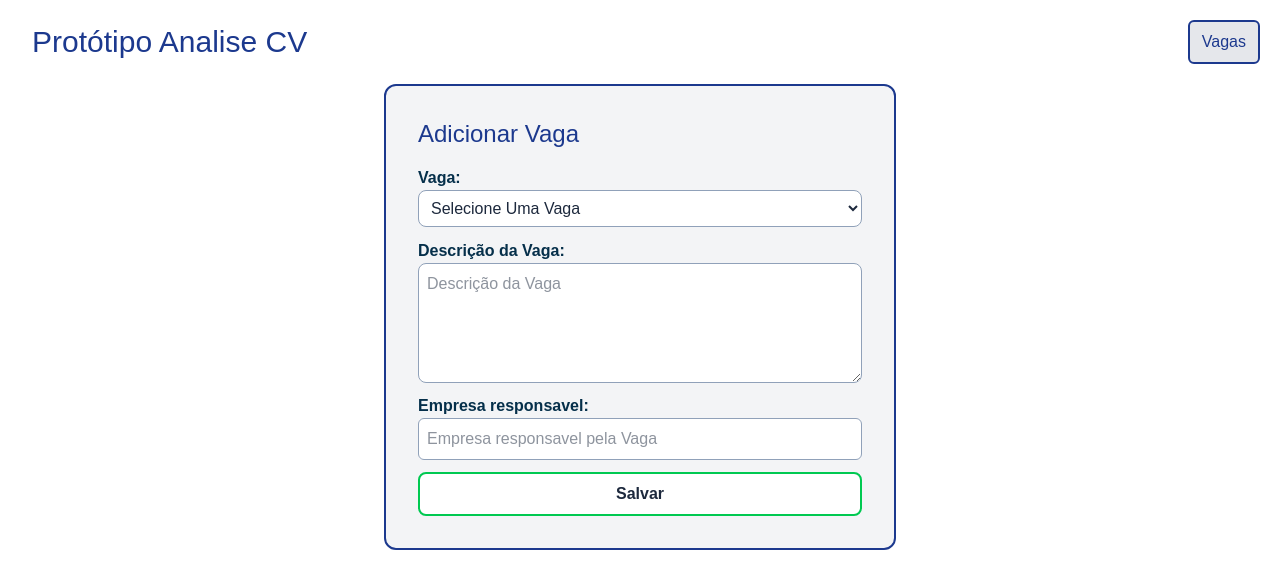
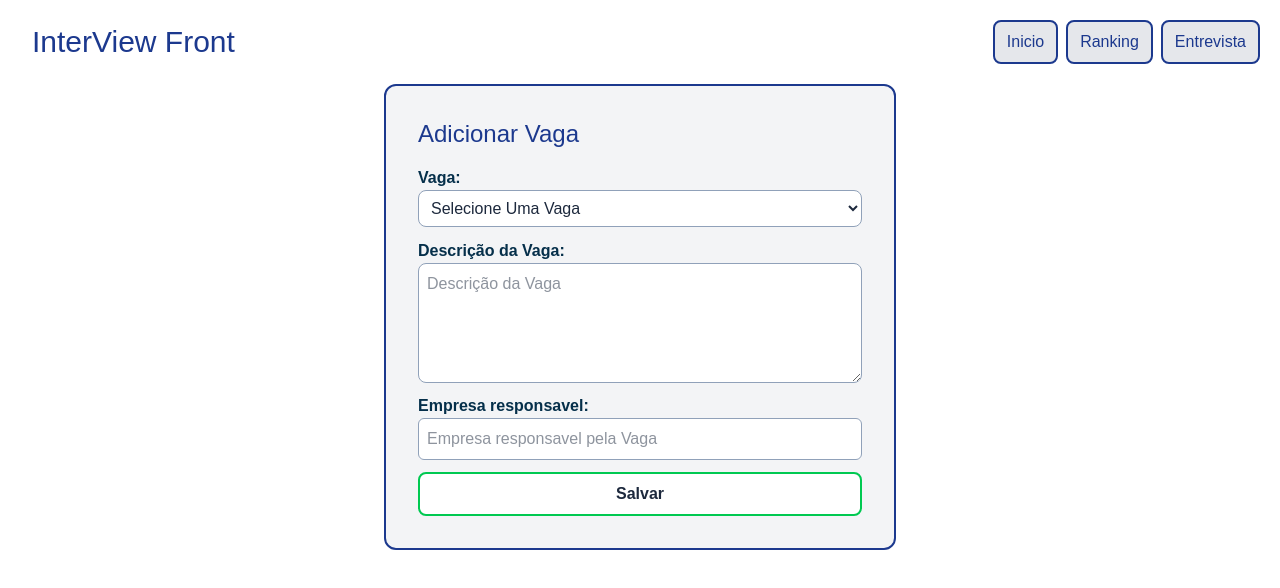
Before and after one commit to waltindobne/App-Inovacao, a Next.js app in the folder app/: page /AddVagas in a window 1280 px wide. Shown: the top 588 px of the page. Built offline with nearby package versions, Linux system fonts and the light colour scheme.

Commit message:
agora sim kkkk

```diff
--- a/app/src/app/Ranking/page.tsx
+++ b/app/src/app/Ranking/page.tsx
@@ -5,6 +5,7 @@ import Header from "@/components/layout/header";
 function Page(){
     return(
         <div>
+            <Header/>
             <Ranking/>
         </div>
     );
--- a/app/src/app/generator/page.tsx
+++ b/app/src/app/generator/page.tsx
@@ -5,6 +5,7 @@ import Header from "@/components/layout/header";
 function Page() {
     return (
         <div>
+            <Header/>
             <Generator/>
         </div>
     )
--- a/app/src/app/page.tsx
+++ b/app/src/app/page.tsx
@@ -9,6 +9,7 @@ import Vagas from "@/components/candidate/page";
 export default function Home(){
     return (
         <main>
+            <Header/>
             <Candidate/>
         </main>
     )
--- a/app/src/components/candidate/page.tsx
+++ b/app/src/components/candidate/page.tsx
@@ -54,6 +54,13 @@ function Page(){
         router.push('/ranking')
     }
 
+    const handleAlterVacancacy = () => {
+        setCandidates([]);
+        setSelectedVaga(null);
+        setExternalId('');
+    };
+
+
     const OpenCV = (e: React.MouseEvent, candidato: Candidate) => {
         e.stopPropagation();
         setSelectedCandidate(candidato);
@@ -94,7 +101,7 @@ function Page(){
                         <div className="w-full py-6 px-8 bg-sky-900 rounded-2xl">
                             <div className="w-full mb-3 flex justify-between items-center">
                                 <h1 className="text-2xl text-amber-100 font-bold">{selectedVaga?.vacancyName}</h1>
-                                <button className="py-2 px-4 border-2 border-red-800 bg-red-400 rounded-xl text-slate-800 font-bold translate cursor-pointer">Trocar de Vaga</button>
+                                <button onClick={handleAlterVacancacy} className="py-2 px-4 border-2 border-red-800 bg-red-500 rounded-xl text-slate-50 font-bold translate cursor-pointer">Trocar de Vaga</button>
                             </div>
                             <p>{selectedVaga?.description}</p>
                             <div className="flex justify-between items-center mt-4">
--- a/app/src/components/generator/page.tsx
+++ b/app/src/components/generator/page.tsx
@@ -90,7 +90,7 @@ function Page(){
 
     return (
         <div className="w-full">
-            <div className="w-3xl my-10 mx-auto">
+            <div className="w-4/5 mb-10 mx-auto">
                 <form onSubmit={handleEntrevista} className="w-full p-8 bg-white rounded-2xl text-slate-800 flex flex-col">
                     <div className="">
                         <div className="bg-sky-800 py-4 px-6 rounded-2xl">
--- a/app/src/components/layout/header.tsx
+++ b/app/src/components/layout/header.tsx
@@ -8,8 +8,8 @@ export default function Page(){
     const handleSendToVagas = () =>{
         router.push("/")
     }
-    const handleSendToNewVagas = () =>{
-        router.push("/AddVagas")
+    const handleSendToRanking = () =>{
+        router.push("/ranking")
     }
     const handleSendToEntrevista = () =>{
         router.push("/generator")
@@ -18,11 +18,11 @@ export default function Page(){
 
     return(
         <div className="w-full flex justify-between items-center px-4 py-3">
-            <h1 className="text-blue-900 text-3xl mx-4 my-3">Protótipo Analise CV</h1>
+            <h1 className="text-blue-900 text-3xl mx-4 my-3">InterView Front</h1>
             <nav>
-                <button className="cursor-pointer px-3 py-2 border-2 bg-gray-200 mx-1 border-blue-900 hover:bg-blue-900 rounded-md text-blue-900 hover:text-white transition duration-200 ease-in-out" onClick={handleSendToVagas}>Vagas</button>
-                {/*<button className="cursor-pointer px-3 py-2 border-2 bg-gray-200 mx-1 border-blue-900 hover:bg-blue-900 rounded-md text-blue-900 hover:text-white transition duration-200 ease-in-out" onClick={handleSendToNewVagas}>Adicionar Vagas</button>
-                <button className="cursor-pointer px-3 py-2 border-2 bg-gray-200 mx-1 border-blue-900 hover:bg-blue-900 rounded-md text-blue-900 hover:text-white transition duration-200 ease-in-out" onClick={handleSendToEntrevista}>Entrevista</button>*/}
+                <button className="cursor-pointer px-3 py-2 border-2 bg-gray-200 mx-1 border-blue-900 hover:bg-blue-900 rounded-lg text-blue-900 hover:text-white transition duration-200 ease-in-out" onClick={handleSendToVagas}>Inicio</button>
+                <button className="cursor-pointer px-3 py-2 border-2 bg-gray-200 mx-1 border-blue-900 hover:bg-blue-900 rounded-lg text-blue-900 hover:text-white transition duration-200 ease-in-out" onClick={handleSendToRanking}>Ranking</button>
+                <button className="cursor-pointer px-3 py-2 border-2 bg-gray-200 mx-1 border-blue-900 hover:bg-blue-900 rounded-lg text-blue-900 hover:text-white transition duration-200 ease-in-out" onClick={handleSendToEntrevista}>Entrevista</button>
             </nav>
         </div>
     )
```
